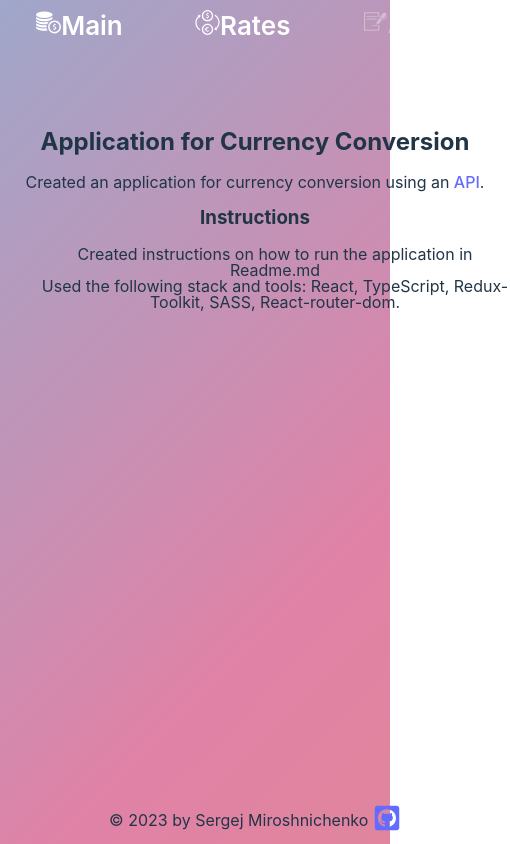
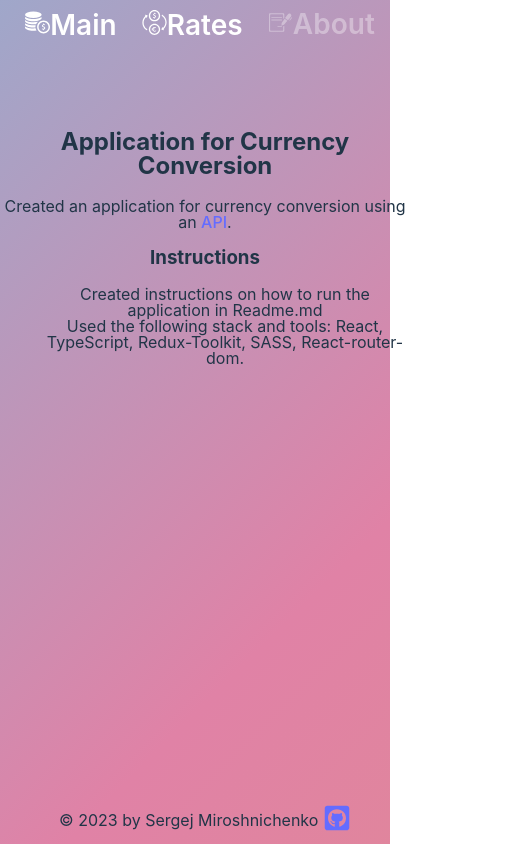
Before and after one commit to sergejmiroshnichenko/currency_converting_app, a React (Vite) app: page /about in a window 390 px wide. Shown: the whole page, 510 px wide, since content can reach past the window. Built offline with nearby package versions, Linux system fonts and the light colour scheme.

Commit message:
finished

```diff
--- a/src/components/Header/Header.module.scss
+++ b/src/components/Header/Header.module.scss
@@ -3,20 +3,23 @@
 
   .list {
     display: flex;
-    justify-content: space-around;
-    width: 500px;
+    justify-content: space-evenly;
+    width: 400px;
     margin: 10px auto;
     list-style-type: none;
-    font-size: 32px;
     padding-left: 0;
 
-    a {
-      text-decoration: none;
-      color: white;
-      font-weight: 600;
+    .listItem {
+      font-size: 28px;
 
-      &:hover a {
+      a {
+        text-decoration: none;
         color: white;
+        font-weight: 600;
+
+        &:hover a {
+          color: white;
+        }
       }
     }
   }
@@ -35,7 +38,7 @@
     padding: 0 10px;
 
     .listItem {
-      font-size: 26px;
+      font-size: 22px;
     }
   }
 }
--- a/src/pages/MainPage/MainPage.module.scss
+++ b/src/pages/MainPage/MainPage.module.scss
@@ -30,3 +30,9 @@
     background: #fff6f6;
   }
 }
+
+@media (min-width: 320px) and (max-width: 768px) {
+  .currencyRow {
+    flex-direction: column;
+  }
+}
```
